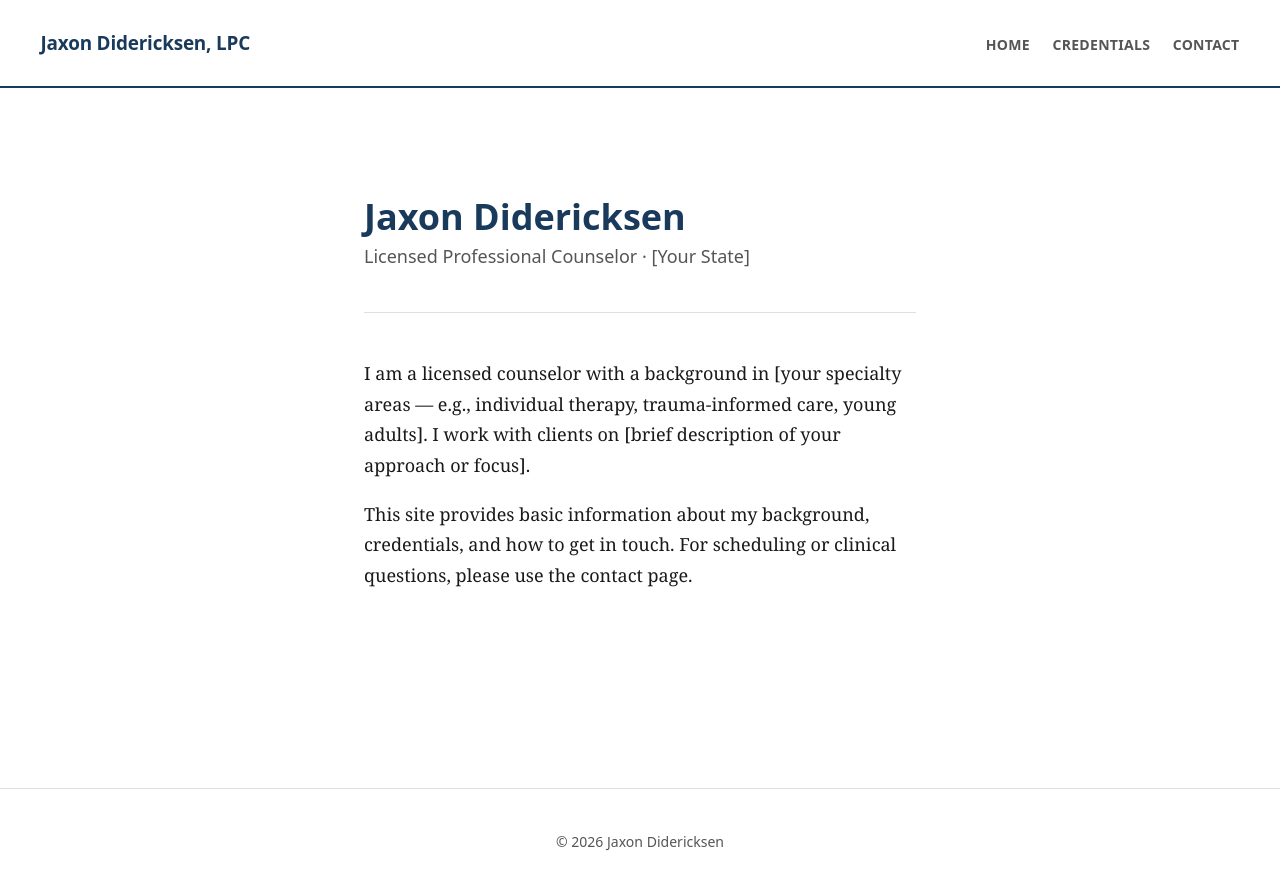
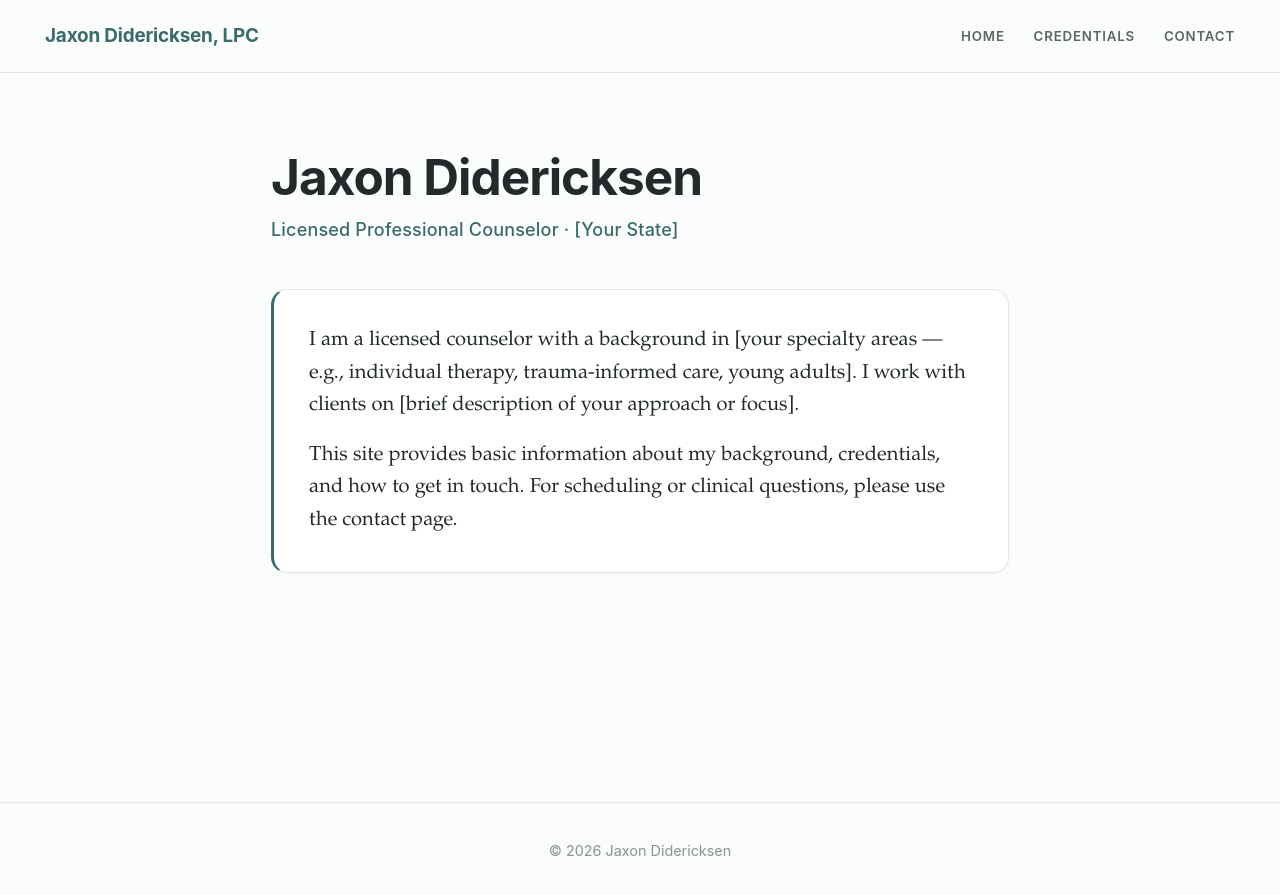
Before and after one commit to Jasper-16-Did/professional-site, a Jekyll site: the page built from index.md, in a window 1280 px wide. Shown: the top 895 px of the page. Built offline with Jekyll 4.4.1, drawn with Linux system fonts in a browser that asks for light colours.

Commit message:
Redesign site styling: calm, professional look
Refresh the stylesheet with a calmer, more trustworthy aesthetic while
keeping the privacy-first, system-fonts-only setup (no external requests):

- Soft teal/sage palette with full dark-mode support
- Larger, confident profile heading and a framed bio card
- Credentials as clean cards; highlighted contact block
- Sticky translucent header, refined spacing and typography
- Accessibility: focus-visible rings, reduced-motion support

Co-Authored-By: Claude Opus 4.8 <noreply@anthropic.com>

```diff
--- a/assets/css/main.css
+++ b/assets/css/main.css
@@ -1,215 +1,279 @@
-/* System font stack — no external requests */
+/* ──────────────────────────────────────────────────────────────
+   Jaxon Didericksen, LPC — professional site
+   Calm & modern. System fonts only, no external requests.
+   ────────────────────────────────────────────────────────────── */
+
 :root {
-  --font-body: Georgia, "Times New Roman", serif;
-  --font-ui: system-ui, -apple-system, BlinkMacSystemFont, "Segoe UI", sans-serif;
+  /* Type — native system stacks, zero network cost */
+  --font-sans: -apple-system, BlinkMacSystemFont, "Segoe UI", Roboto, Oxygen,
+    Ubuntu, Cantarell, "Helvetica Neue", Arial, sans-serif;
+  --font-serif: "Iowan Old Style", "Palatino Linotype", Palatino,
+    "Book Antiqua", Georgia, "Times New Roman", serif;
 
-  --color-bg: #ffffff;
-  --color-text: #1a1a1a;
-  --color-muted: #555;
-  --color-accent: #1a3a5c;
-  --color-border: #e0e0e0;
-  --color-link: #1a3a5c;
+  /* Calm, trustworthy teal/sage palette */
+  --color-bg: #fbfcfc;
+  --color-surface: #ffffff;
+  --color-text: #232a2b;
+  --color-muted: #5b6566;
+  --color-faint: #8a9293;
+  --color-accent: #3a6b6a;
+  --color-accent-strong: #2f5c5b;
+  --color-accent-soft: #e8f1f0;
+  --color-border: #e2e8e7;
+  --shadow-sm: 0 1px 2px rgba(35, 42, 43, 0.05);
+  --shadow-md: 0 10px 30px -16px rgba(35, 42, 43, 0.22);
 
-  --max-width: 660px;
-  --spacing: 1.5rem;
+  --max-width: 44rem;
+  --space: 1.5rem;
+  --radius: 16px;
+  --radius-sm: 10px;
 }
 
-*, *::before, *::after {
-  box-sizing: border-box;
+@media (prefers-color-scheme: dark) {
+  :root {
+    --color-bg: #14191a;
+    --color-surface: #1a2122;
+    --color-text: #e7eced;
+    --color-muted: #9aa6a6;
+    --color-faint: #6e797a;
+    --color-accent: #6fb3ae;
+    --color-accent-strong: #84c2bd;
+    --color-accent-soft: #1d2c2c;
+    --color-border: #2a3334;
+    --shadow-sm: 0 1px 2px rgba(0, 0, 0, 0.3);
+    --shadow-md: 0 12px 32px -16px rgba(0, 0, 0, 0.6);
+  }
 }
+
+/* ── Reset & base ── */
+*, *::before, *::after { box-sizing: border-box; }
 
 html {
   font-size: 18px;
-  line-height: 1.7;
+  line-height: 1.72;
+  -webkit-text-size-adjust: 100%;
+  scroll-behavior: smooth;
 }
 
 body {
   margin: 0;
-  padding: 0;
+  min-height: 100vh;
+  display: flex;
+  flex-direction: column;
   background: var(--color-bg);
   color: var(--color-text);
-  font-family: var(--font-body);
+  font-family: var(--font-sans);
+  font-feature-settings: "kern", "liga", "calt";
+  -webkit-font-smoothing: antialiased;
+  text-rendering: optimizeLegibility;
+}
+
+::selection {
+  background: var(--color-accent-soft);
+  color: var(--color-accent-strong);
 }
 
 a {
-  color: var(--color-link);
+  color: var(--color-accent-strong);
   text-decoration: underline;
+  text-decoration-thickness: 1px;
   text-underline-offset: 3px;
+  text-decoration-color: color-mix(in srgb, var(--color-accent) 40%, transparent);
+  transition: color 0.18s ease, text-decoration-color 0.18s ease;
+}
+a:hover {
+  color: var(--color-accent);
+  text-decoration-color: currentColor;
 }
 
-a:hover {
-  opacity: 0.75;
+:focus-visible {
+  outline: 2px solid var(--color-accent);
+  outline-offset: 3px;
+  border-radius: 3px;
 }
 
 /* ── Header ── */
 .site-header {
-  border-bottom: 2px solid var(--color-accent);
-  padding: var(--spacing) calc(var(--spacing) * 1.5);
+  position: sticky;
+  top: 0;
+  z-index: 10;
   display: flex;
-  align-items: baseline;
+  align-items: center;
   gap: 2rem;
   flex-wrap: wrap;
+  padding: 1.1rem clamp(1.25rem, 5vw, 2.5rem);
+  background: color-mix(in srgb, var(--color-bg) 82%, transparent);
+  -webkit-backdrop-filter: saturate(160%) blur(12px);
+  backdrop-filter: saturate(160%) blur(12px);
+  border-bottom: 1px solid var(--color-border);
 }
 
 .site-title {
-  font-family: var(--font-ui);
   font-size: 1.05rem;
   font-weight: 700;
+  letter-spacing: -0.01em;
   text-decoration: none;
   color: var(--color-accent);
-  letter-spacing: -0.01em;
 }
 
 .site-nav {
   display: flex;
-  gap: 1.25rem;
-  font-family: var(--font-ui);
-  font-size: 0.875rem;
+  gap: 1.6rem;
   margin-left: auto;
 }
-
 .site-nav a {
   color: var(--color-muted);
   text-decoration: none;
-  letter-spacing: 0.02em;
+  font-size: 0.74rem;
+  font-weight: 600;
+  letter-spacing: 0.06em;
   text-transform: uppercase;
-  font-size: 0.78rem;
-  font-weight: 600;
 }
+.site-nav a:hover { color: var(--color-accent); }
 
-.site-nav a:hover {
-  color: var(--color-accent);
-}
-
-/* ── Main content ── */
+/* ── Layout ── */
 .page-content {
+  width: 100%;
   max-width: var(--max-width);
   margin: 0 auto;
-  padding: calc(var(--spacing) * 2) var(--spacing);
+  padding: clamp(2.5rem, 6vw, 4.5rem) clamp(1.25rem, 5vw, 1.5rem);
+  flex: 1 0 auto;
 }
+/* index.md nests .page-content inside .page-content; neutralise the inner one */
+.page-content .page-content { padding: 0; max-width: none; }
 
-/* ── Home / bio section ── */
+/* ── Home / profile ── */
 .profile {
   display: flex;
   flex-direction: column;
-  gap: calc(var(--spacing) * 1.5);
+  gap: calc(var(--space) * 1.6);
+}
+.profile-name {
+  margin: 0;
+  font-size: clamp(2rem, 6vw, 2.75rem);
+  font-weight: 700;
+  line-height: 1.1;
+  letter-spacing: -0.02em;
+  color: var(--color-text);
+}
+.profile-title {
+  margin: 0.6rem 0 0;
+  font-size: 1rem;
+  font-weight: 500;
+  letter-spacing: 0.01em;
+  color: var(--color-accent);
+}
+.profile-bio {
+  position: relative;
+  padding: calc(var(--space) * 1.3);
+  background: var(--color-surface);
+  border: 1px solid var(--color-border);
+  border-left: 3px solid var(--color-accent);
+  border-radius: var(--radius);
+  box-shadow: var(--shadow-sm);
+  font-family: var(--font-serif);
+  font-size: 1.12rem;
+  line-height: 1.6;
+}
+.profile-bio p { margin: 0 0 1rem; }
+.profile-bio p:last-child { margin-bottom: 0; }
+
+/* ── Generic page ── */
+.page-header {
+  margin-bottom: calc(var(--space) * 1.6);
+  padding-bottom: var(--space);
+  border-bottom: 1px solid var(--color-border);
+}
+.page-header h1 {
+  margin: 0;
+  font-size: clamp(1.7rem, 5vw, 2.1rem);
+  font-weight: 700;
+  letter-spacing: -0.015em;
+  color: var(--color-text);
 }
 
-.profile-name {
-  font-family: var(--font-ui);
-  font-size: 2rem;
+/* Section sub-heads within a page */
+.page-content h2 {
+  margin: 2.5rem 0 1rem;
+  font-size: 0.78rem;
   font-weight: 700;
-  margin: 0;
-  color: var(--color-accent);
-  line-height: 1.15;
-}
-
-.profile-title {
-  font-family: var(--font-ui);
-  font-size: 1rem;
-  color: var(--color-muted);
-  margin: 0.2rem 0 0;
-  font-weight: 400;
-}
-
-.profile-bio {
-  font-size: 1rem;
-  border-top: 1px solid var(--color-border);
-  padding-top: var(--spacing);
-}
-
-/* ── Page ── */
-.page-header {
-  margin-bottom: var(--spacing);
-  border-bottom: 1px solid var(--color-border);
-  padding-bottom: var(--spacing);
-}
-
-.page-header h1 {
-  font-family: var(--font-ui);
-  font-size: 1.6rem;
-  margin: 0;
+  text-transform: uppercase;
+  letter-spacing: 0.08em;
   color: var(--color-accent);
 }
+.page-content > h2:first-child { margin-top: 0; }
 
-.page-content h2 {
-  font-family: var(--font-ui);
-  font-size: 1.1rem;
-  color: var(--color-accent);
-  margin-top: 2rem;
-  margin-bottom: 0.5rem;
-  text-transform: uppercase;
-  letter-spacing: 0.05em;
-  font-size: 0.8rem;
-  border-bottom: 1px solid var(--color-border);
-  padding-bottom: 0.3rem;
-}
-
-/* ── Credentials list ── */
+/* ── Credentials ── */
 .credentials-list {
   list-style: none;
   padding: 0;
   margin: 0;
+  display: flex;
+  flex-direction: column;
+  gap: 0.7rem;
 }
-
 .credentials-list li {
-  padding: 0.6rem 0;
-  border-bottom: 1px solid var(--color-border);
-  font-size: 0.97rem;
+  padding: 1rem 1.2rem;
+  background: var(--color-surface);
+  border: 1px solid var(--color-border);
+  border-radius: var(--radius-sm);
+  box-shadow: var(--shadow-sm);
+  font-size: 0.98rem;
+  transition: border-color 0.18s ease, box-shadow 0.18s ease;
 }
-
-.credentials-list li:last-child {
-  border-bottom: none;
+.credentials-list li:hover {
+  border-color: color-mix(in srgb, var(--color-accent) 45%, var(--color-border));
+  box-shadow: var(--shadow-md);
 }
-
 .credential-label {
-  font-family: var(--font-ui);
-  font-size: 0.75rem;
+  display: block;
+  margin-bottom: 0.25rem;
+  font-size: 0.68rem;
+  font-weight: 700;
   text-transform: uppercase;
-  letter-spacing: 0.05em;
-  color: var(--color-muted);
-  display: block;
-  margin-bottom: 0.1rem;
+  letter-spacing: 0.07em;
+  color: var(--color-faint);
 }
 
 /* ── Contact ── */
 .contact-block {
-  margin-top: var(--spacing);
-  font-family: var(--font-ui);
-  font-size: 0.95rem;
+  margin: var(--space) 0;
+  padding: calc(var(--space) * 1.2);
+  background: var(--color-accent-soft);
+  border-radius: var(--radius);
+  font-size: 1rem;
 }
+.contact-block p { margin: 0.45rem 0; }
+.contact-block p:first-child { margin-top: 0; }
+.contact-block p:last-child { margin-bottom: 0; }
 
-.contact-block p {
-  margin: 0.4rem 0;
-}
+/* Crisis / important notice */
+.page-content strong { color: var(--color-text); }
 
 /* ── Footer ── */
 .site-footer {
+  flex-shrink: 0;
+  margin-top: 3rem;
+  padding: 2rem clamp(1.25rem, 5vw, 2.5rem);
   border-top: 1px solid var(--color-border);
-  padding: var(--spacing) calc(var(--spacing) * 1.5);
-  font-family: var(--font-ui);
-  font-size: 0.78rem;
-  color: var(--color-muted);
+  font-size: 0.8rem;
+  color: var(--color-faint);
   text-align: center;
-  margin-top: 4rem;
+}
+.site-footer p { margin: 0; }
+
+/* ── Motion preference ── */
+@media (prefers-reduced-motion: reduce) {
+  * {
+    animation-duration: 0.01ms !important;
+    transition-duration: 0.01ms !important;
+    scroll-behavior: auto !important;
+  }
 }
 
-/* ── Responsive ── */
+/* ── Small screens ── */
 @media (max-width: 600px) {
-  html {
-    font-size: 16px;
-  }
-
-  .site-header {
-    flex-direction: column;
-    gap: 0.75rem;
-  }
-
-  .site-nav {
-    margin-left: 0;
-  }
-
-  .profile-name {
-    font-size: 1.6rem;
-  }
+  html { font-size: 16.5px; }
+  .site-header { gap: 0.85rem; }
+  .site-nav { margin-left: 0; gap: 1.2rem; }
 }
```
